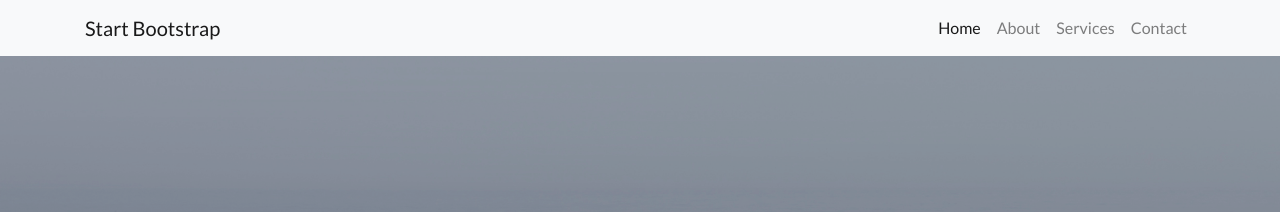
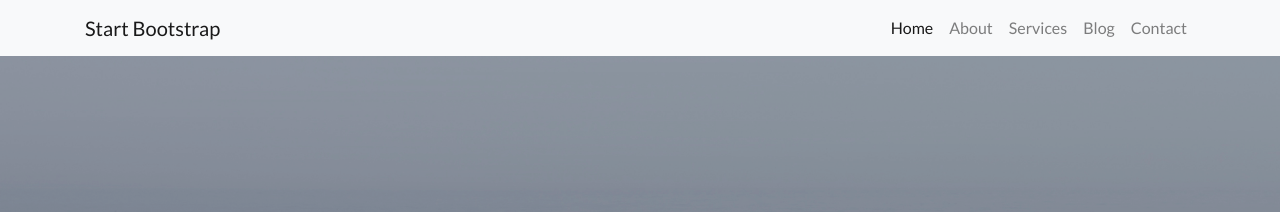
Before and after one commit to theuiguru/startbootstrap-landing-page, a Jekyll site: the page built from index.html, in a window 1280 px wide and 900 px high. Shown: the top 212 px of the window. Built offline with Jekyll 4.4.1, drawn with Linux system fonts in a browser that asks for light colours.

Commit message:
added blog page and header bgimages

```diff
--- a/_data/menu.yml
+++ b/_data/menu.yml
@@ -7,5 +7,8 @@
 - title: Services
   link: "/services/"
 
+- title: Blog
+  link: "/blog/"
+
 - title: Contact
   link: "/contact/"
--- a/_includes/header.html
+++ b/_includes/header.html
@@ -1,6 +1,6 @@
 <!-- Masthead -->
 {% if page.title == "About" %}
-<header class="masthead text-white text-center" style="background-image: url('../assets/img/bg-showcase-3.jpg');">
+<header class="masthead text-white text-center" style="background-image: url('https://images.pexels.com/photos/1000445/pexels-photo-1000445.jpeg?auto=compress&cs=tinysrgb&dpr=2&h=750&w=1260');">
   <div class="overlay"></div>
   <div class="container">
     <div class="row">
@@ -11,7 +11,7 @@
   </div>
 </header>
 {% elsif page.title == "Services" %}
-<header class="masthead text-white text-center" style="background-image: url('../assets/img/bg-showcase-2.jpg');">
+<header class="masthead text-white text-center" style="background-image: url('https://images.pexels.com/photos/3300460/pexels-photo-3300460.jpeg?auto=compress&cs=tinysrgb&dpr=2&h=750&w=1260');">
   <div class="overlay"></div>
   <div class="container">
     <div class="row">
@@ -22,7 +22,7 @@
   </div>
 </header>
 {% elsif page.title == "Contact" %}
-<header class="masthead text-white text-center" style="background-image: url('../assets/img/bg-showcase-1.jpg');">
+<header class="masthead text-white text-center" style="background-image: url('https://images.pexels.com/photos/1416530/pexels-photo-1416530.jpeg?auto=compress&cs=tinysrgb&dpr=2&h=750&w=1260');">
   <div class="overlay"></div>
   <div class="container">
     <div class="row">
```
Also changed, not shown: _pages/blog.html (added, +9 -0 lines).
